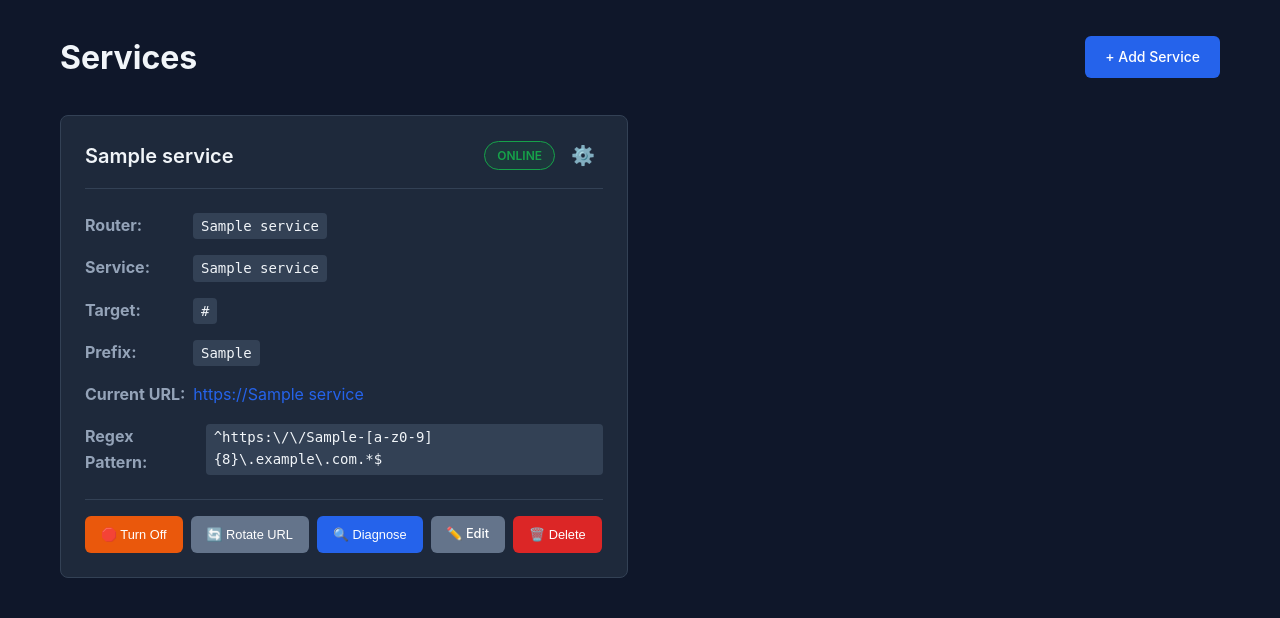
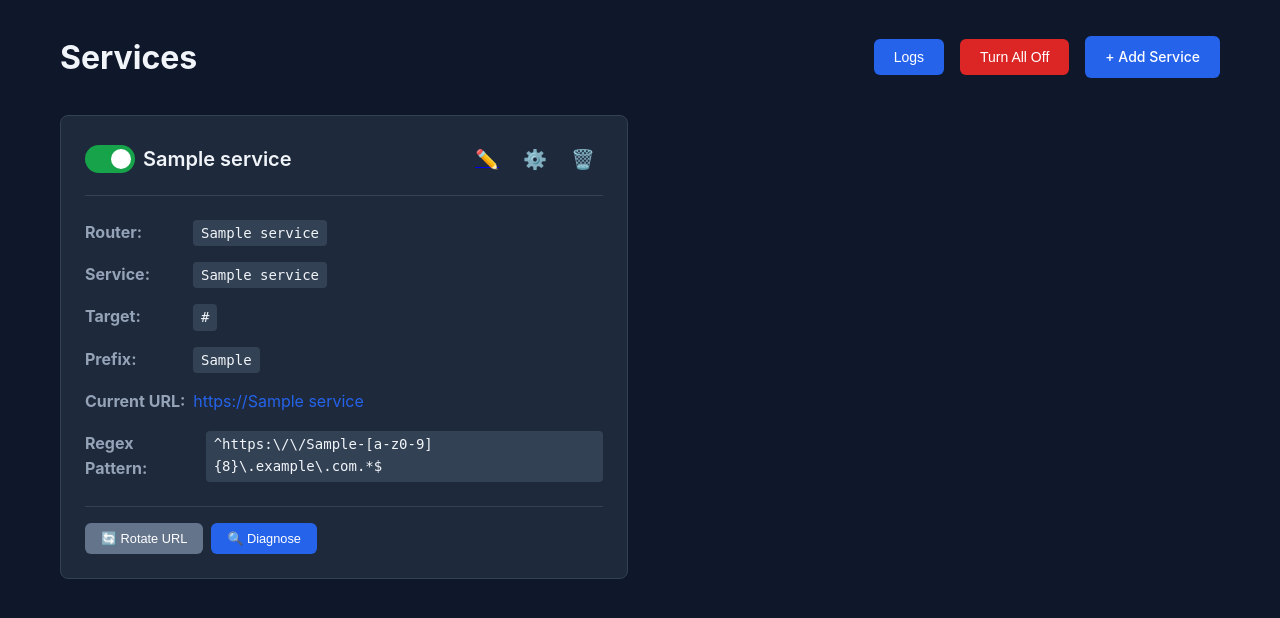
Before and after one commit to m1ckyb/Traefik-Route-Control, a Flask app: page / in a window 1280 px wide. Shown: the part 75-693 px from the top of the page. Run offline with Flask 3, Linux system fonts and the light colour scheme; a user stored in the database is signed in; data comes from the database, SQL or seed files in the repository; tables that the repository leaves empty hold one stand-in row (values such as "Sample post").

Commit message:
Add logging, global service controls, and UI improvements
Introduces application-wide logging to a file and exposes logs via a new /api/logs endpoint and modal in the UI. Adds global 'Turn All On/Off' service controls with supporting API endpoints. Refactors Cloudflare Origin Rule management for multiple services, improves service toggle UX with switch controls and loading states, and enhances the UI with new styles and actions. Also adds a Docker dev workflow for CI.

```diff
--- a/main.py
+++ b/main.py
@@ -37,6 +37,34 @@ import database as db
 # Import DATA_DIR for secret key storage
 from database import DATA_DIR
 
+# --- LOGGING SETUP ---
+class Tee(object):
+    def __init__(self, *files):
+        self.files = files
+    def write(self, obj):
+        for f in self.files:
+            try:
+                f.write(obj)
+                f.flush()
+            except: pass
+    def flush(self):
+        for f in self.files:
+            try: f.flush()
+            except: pass
+
+LOG_FILE = os.path.join(DATA_DIR, 'app.log')
+# Truncate log file on startup and redirect stdout/stderr
+try:
+    with open(LOG_FILE, 'w', encoding='utf-8') as f:
+        f.write(f"--- Log Started at {time.ctime()} ---\n")
+
+    log_file_handle = open(LOG_FILE, 'a', encoding='utf-8')
+    sys.stdout = Tee(sys.stdout, log_file_handle)
+    sys.stderr = Tee(sys.stderr, log_file_handle)
+except Exception as e:
+    print(f"⚠️ Failed to setup logging: {e}")
+# ---------------------
+
 # Suppress InsecureRequestWarning for UniFi self-signed certs
 urllib3.disable_warnings(urllib3.exceptions.InsecureRequestWarning)
 
@@ -109,8 +137,6 @@ def migrate_env_to_db():
 env_path = os.path.join(script_dir, ".env")
 if os.path.exists(env_path):
     load_dotenv(env_path)
-    # Migrate settings from .env to database
-    migrate_env_to_db()
 
 def get_setting(key, required=True):
     """Get a setting from database.
@@ -620,27 +646,40 @@ def turn_off_service(service_id):
             print("   No DNS records found to clean.")
 
     print("🔹 Cleaning up Origin Rule...")
-    origin_rule_base_name = get_setting("ORIGIN_RULE_NAME", required=False) or "Service Rotation"
-    service_origin_rule_name = f"{origin_rule_base_name} - {service['name']}"
+    origin_rule_name = get_setting("ORIGIN_RULE_NAME", required=False) or "Service Rotation"
+
+    # Get all currently enabled services to build the list of hostnames
+    all_services = db.get_all_services()
+    # Exclude the service being turned off
+    active_hostnames = [s['current_hostname'] for s in all_services if s['enabled'] and s['current_hostname'] and s['id'] != service_id]
 
     ruleset_data = cf_request("GET", "rulesets/phases/http_request_origin/entrypoint")
     if ruleset_data:
         rules = ruleset_data.get('result', {}).get('rules', [])
-        target_rule = next((r for r in rules if r.get('description') == service_origin_rule_name), None)
+        target_rule = next((r for r in rules if r.get('description') == origin_rule_name), None)
+        ruleset_id = ruleset_data.get('result', {}).get('id')
 
         if target_rule:
-            # Remove this service's rule from the ruleset
-            remaining_rules = [r for r in rules if r.get('description') != service_origin_rule_name]
-            ruleset_id = ruleset_data.get('result', {}).get('id')
-
-            rules_data = {"rules": remaining_rules}
-            result = cf_request("PUT", f"rulesets/{ruleset_id}", rules_data)
-            if result:
-                print(f"   Deleted Origin Rule: {service_origin_rule_name}")
+            if active_hostnames:
+                # Update the rule with the remaining hostnames
+                host_list = " ".join(f'"{h}"' for h in active_hostnames)
+                new_expression = f"http.host in {{{host_list}}}"
+
+                update_data = {
+                    "expression": new_expression,
+                    "description": origin_rule_name,
+                    "action": target_rule['action'],
+                    "action_parameters": target_rule['action_parameters'],
+                    "enabled": True
+                }
+                cf_request("PATCH", f"rulesets/{ruleset_id}/rules/{target_rule['id']}", update_data)
+                print(f"   Updated Origin Rule with remaining hosts: {origin_rule_name}")
             else:
-                print(f"   ⚠️ Warning: Failed to delete Origin Rule")
+                # No active services left, delete the rule
+                cf_request("DELETE", f"rulesets/{ruleset_id}/rules/{target_rule['id']}")
+                print(f"   Deleted Origin Rule as no services are active: {origin_rule_name}")
         else:
-            print(f"   No Origin Rule found for {service['name']}")
+            print(f"   No Origin Rule found to clean up.")
 
     print("🔹 Updating Home Assistant...")
     update_hass("Disabled", service['name'], service.get('hass_entity_id'))
@@ -714,44 +753,49 @@ def turn_on_service(service_id):
         return {"error": "Failed to create DNS record"}
 
     print("🔹 Updating Origin Rule...")
-    # Create a per-service origin rule name to avoid conflicts
-    origin_rule_base_name = get_setting("ORIGIN_RULE_NAME", required=False) or "Service Rotation"
-    service_origin_rule_name = f"{origin_rule_base_name} - {service['name']}"
+    origin_rule_name = get_setting("ORIGIN_RULE_NAME", required=False) or "Service Rotation"
+
+    # Get all currently enabled services to build the list of hostnames
+    all_services = db.get_all_services()
+    active_hostnames = [s['current_hostname'] for s in all_services if s['enabled'] and s['current_hostname']]
+
+    # Add the new hostname to the list
+    if full_hostname not in active_hostnames:
+        active_hostnames.append(full_hostname)
+
+    # Format for Cloudflare API
+    host_list = " ".join(f'"{h}"' for h in active_hostnames)
+    new_expression = f"http.host in {{{host_list}}}"
 
     ruleset_data = cf_request("GET", "rulesets/phases/http_request_origin/entrypoint")
 
     if ruleset_data:
         rules = ruleset_data.get('result', {}).get('rules', [])
-        target_rule = next((r for r in rules if r.get('description') == service_origin_rule_name), None)
+        target_rule = next((r for r in rules if r.get('description') == origin_rule_name), None)
         ruleset_id = ruleset_data.get('result', {}).get('id')
 
         if target_rule:
-            # Update existing rule for this service
-            action_params = target_rule.get('action_parameters', {})
-
-            # Set the destination port for origin
-            if 'origin' not in action_params:
-                action_params['origin'] = {}
-            action_params['origin']['port'] = random_port
-
+            # Update existing rule
             update_data = {
-                "expression": f"http.host eq \"{full_hostname}\"",
-                "description": service_origin_rule_name,
+                "expression": new_expression,
+                "description": origin_rule_name,
                 "action": target_rule['action'],
-                "action_parameters": action_params,
+                "action_parameters": target_rule['action_parameters'],
                 "enabled": True
             }
+            # Also update the port in the action parameters
+            if 'origin' not in update_data['action_parameters']:
+                update_data['action_parameters']['origin'] = {}
+            update_data['action_parameters']['origin']['port'] = random_port
+
             cf_request("PATCH", f"rulesets/{ruleset_id}/rules/{target_rule['id']}", update_data)
-            print(f"   Updated existing Origin Rule: {service_origin_rule_name}")
+            print(f"   Updated existing Origin Rule: {origin_rule_name}")
         else:
-            # Create a new rule for this service
-            # Try to get action from any existing rule as a template, or use default
-            existing_action = rules[0].get('action', DEFAULT_ORIGIN_ACTION) if rules else DEFAULT_ORIGIN_ACTION
-
+            # Create a new rule
             new_rule_data = {
-                "expression": f"http.host eq \"{full_hostname}\"",
-                "description": service_origin_rule_name,
-                "action": existing_action,
+                "expression": new_expression,
+                "description": origin_rule_name,
+                "action": "route",
                 "action_parameters": {
                     "origin": {
                         "port": random_port
@@ -760,15 +804,13 @@ def turn_on_service(service_id):
                 "enabled": True
             }
 
-            # Get existing rules to properly position the new rule
             rules_data = {
                 "rules": rules + [new_rule_data]
             }
 
-            # Update the ruleset with the new rule appended
             result = cf_request("PUT", f"rulesets/{ruleset_id}", rules_data)
             if result:
-                print(f"   Created new Origin Rule: {service_origin_rule_name}")
+                print(f"   Created new Origin Rule: {origin_rule_name}")
             else:
                 print(f"   ⚠️ Warning: Failed to create Origin Rule")
 
@@ -1543,8 +1585,7 @@ def api_diagnose_service(service_id):
     if service.get('current_hostname'):
         domain_root = get_setting("DOMAIN_ROOT", required=False)
         if domain_root:
-            subdomain = service['current_hostname'].replace(f".{domain_root}", "")
-            records = cf_request("GET", f"dns_records?type=A&name={subdomain}")
+            records = cf_request("GET", f"dns_records?type=A&name={service['current_hostname']}")
 
             if records and records.get('result'):
                 dns_record = records['result'][0]
@@ -1559,7 +1600,7 @@ def api_diagnose_service(service_id):
                 diagnostics["checks"]["dns"] = {
                     "status": "fail",
                     "message": "DNS record not found in Cloudflare",
-                    "expected_name": subdomain
+                    "expected_name": service['current_hostname']
                 }
         else:
             diagnostics["checks"]["dns"] = {
@@ -1574,27 +1615,37 @@ def api_diagnose_service(service_id):
 
     # Check Cloudflare Origin Rule
     if service.get('current_hostname'):
-        origin_rule_base_name = get_setting("ORIGIN_RULE_NAME", required=False) or "Service Rotation"
-        service_origin_rule_name = f"{origin_rule_base_name} - {service['name']}"
+        origin_rule_name = get_setting("ORIGIN_RULE_NAME", required=False) or "Service Rotation"
 
         ruleset_data = cf_request("GET", "rulesets/phases/http_request_origin/entrypoint")
         if ruleset_data:
             rules = ruleset_data.get('result', {}).get('rules', [])
-            target_rule = next((r for r in rules if r.get('description') == service_origin_rule_name), None)
+            target_rule = next((r for r in rules if r.get('description') == origin_rule_name), None)
 
             if target_rule:
-                port = target_rule.get('action_parameters', {}).get('origin', {}).get('port')
-                diagnostics["checks"]["origin_rule"] = {
-                    "status": "ok",
-                    "message": "Origin rule exists",
-                    "port": port,
-                    "enabled": target_rule.get('enabled')
-                }
+                # Check if hostname is in expression
+                expression = target_rule.get('expression', '')
+                hostname = service['current_hostname']
+
+                if f'"{hostname}"' in expression:
+                    port = target_rule.get('action_parameters', {}).get('origin', {}).get('port')
+                    diagnostics["checks"]["origin_rule"] = {
+                        "status": "ok",
+                        "message": "Origin rule exists and includes hostname",
+                        "port": port,
+                        "enabled": target_rule.get('enabled')
+                    }
+                else:
+                    diagnostics["checks"]["origin_rule"] = {
+                        "status": "warning",
+                        "message": "Origin rule exists but hostname missing from expression",
+                        "expression": expression
+                    }
             else:
                 diagnostics["checks"]["origin_rule"] = {
                     "status": "warning",
                     "message": "Origin rule not found",
-                    "expected_description": service_origin_rule_name
+                    "expected_description": origin_rule_name
                 }
         else:
             diagnostics["checks"]["origin_rule"] = {
@@ -1710,6 +1761,40 @@ def api_delete_service(service_id):
     db.delete_service(service_id)
     return jsonify({"message": "Service deleted successfully"})
 
+@app.route('/api/logs', methods=['GET'])
+@api_key_or_login_required
+def api_get_logs():
+    try:
+        if os.path.exists(LOG_FILE):
+            with open(LOG_FILE, 'r', encoding='utf-8') as f:
+                content = f.read()
+            return jsonify({"logs": content})
+        return jsonify({"logs": "Log file empty or not found."})
+    except Exception as e:
+        return jsonify({"error": str(e)}), 500
+
+@app.route('/api/services/all/on', methods=['POST'])
+@api_key_or_login_required
+def api_turn_on_all():
+    services = db.get_all_services()
+    results = []
+    for service in services:
+        if not service['enabled']:
+            result = turn_on_service(service['id'])
+            results.append(result)
+    return jsonify({"results": results})
+
+@app.route('/api/services/all/off', methods=['POST'])
+@api_key_or_login_required
+def api_turn_off_all():
+    services = db.get_all_services()
+    results = []
+    for service in services:
+        if service['enabled']:
+            result = turn_off_service(service['id'])
+            results.append(result)
+    return jsonify({"results": results})
+
 # Legacy API endpoints for backward compatibility
 @app.route('/api/turn_on', methods=['POST'])
 @api_key_or_login_required
@@ -1788,6 +1873,9 @@ if __name__ == "__main__":
     parser.add_argument("action", choices=["on", "off", "status", "rotate", "serve"],
                         help="Action to perform", default="serve", nargs="?")
     args = parser.parse_args()
+
+    # Ensure environment is migrated/setup before any action
+    migrate_env_to_db()
 
     if args.action == "status":
         s = get_status()
--- a/static/css/style.css
+++ b/static/css/style.css
@@ -125,6 +125,12 @@ body {
     font-weight: 700;
 }
 
+.header-actions {
+    display: flex;
+    gap: 1rem;
+    align-items: center;
+}
+
 /* Buttons */
 .btn {
     display: inline-block;
@@ -200,17 +206,28 @@ body {
 
 .service-header {
     display: flex;
-    justify-content: space-between;
+    justify-content: flex-start;
     align-items: center;
     margin-bottom: 1rem;
     padding-bottom: 1rem;
     border-bottom: 1px solid var(--border);
 }
 
+.service-header > div:first-child {
+    display: flex;
+    align-items: center;
+    gap: 0.5rem;
+}
+
 .service-header-right {
     display: flex;
     align-items: center;
     gap: 0.5rem;
+    margin-left: auto;
+}
+
+.service-header-right .status-badge {
+    display: none;
 }
 
 .service-header h3 {
@@ -772,3 +789,104 @@ body {
 .btn-info:hover {
     background: var(--primary-dark);
 }
+
+/* Switch toggle */
+.switch {
+    position: relative;
+    display: inline-block;
+    width: 50px;
+    height: 28px;
+}
+
+.switch input {
+    opacity: 0;
+    width: 0;
+    height: 0;
+}
+
+.slider {
+    position: absolute;
+    cursor: pointer;
+    top: 0;
+    left: 0;
+    right: 0;
+    bottom: 0;
+    background-color: var(--secondary);
+    -webkit-transition: .4s;
+    transition: .4s;
+}
+
+.slider:before {
+    position: absolute;
+    content: "";
+    height: 20px;
+    width: 20px;
+    left: 4px;
+    bottom: 4px;
+    background-color: white;
+    -webkit-transition: .4s;
+    transition: .4s;
+}
+
+input:checked + .slider {
+    background-color: var(--success);
+}
+
+input:focus + .slider {
+    box-shadow: 0 0 1px var(--success);
+}
+
+input:checked + .slider:before {
+    -webkit-transform: translateX(22px);
+    -ms-transform: translateX(22px);
+    transform: translateX(22px);
+}
+
+.slider.round {
+    border-radius: 34px;
+}
+
+.slider.round:before {
+    border-radius: 50%;
+}
+
+.service-header {
+    gap: 0.5rem;
+}
+
+.btn-icon.btn-danger {
+    color: var(--danger);
+}
+.btn-icon.btn-danger:hover {
+    color: white;
+    background: var(--danger);
+}
+
+.service-card.loading-state {
+    opacity: 0.5;
+    pointer-events: none;
+}
+
+.modal-lg {
+    max-width: 1000px;
+}
+
+.log-viewer {
+    background-color: #1e1e1e;
+    color: #00ff00;
+    font-family: 'Consolas', 'Monaco', monospace;
+    padding: 1rem;
+    border-radius: 0.375rem;
+    height: 500px;
+    overflow-y: auto;
+    white-space: pre-wrap;
+    font-size: 0.875rem;
+    border: 1px solid #333;
+}
+
+.modal-actions {
+    margin-top: 1rem;
+    display: flex;
+    justify-content: flex-end;
+    gap: 1rem;
+}
--- a/static/js/main.js
+++ b/static/js/main.js
@@ -2,9 +2,12 @@
 async function toggleService(serviceId, enable, event) {
     const action = enable ? 'on' : 'off';
 
-    const btn = event.target;
-    btn.disabled = true;
-    btn.textContent = enable ? '⏳ Enabling...' : '⏳ Disabling...';
+    const switchInput = event.target;
+    switchInput.disabled = true;
+
+    // Find the parent service card to show a loading state
+    const serviceCard = switchInput.closest('.service-card');
+    serviceCard.classList.add('loading-state');
 
     try {
         const response = await fetch(`/api/services/${serviceId}/${action}`, {
@@ -14,19 +17,21 @@ async function toggleService(serviceId, enable, event) {
         const data = await response.json();
 
         if (response.ok) {
-            // Show success toast notification
             showNotification(data.message, 'success');
-            // Reload after a short delay to show the toast
             setTimeout(() => window.location.reload(), 1000);
         } else {
             showNotification('Error: ' + (data.error || 'Unknown error occurred'), 'error');
-            btn.disabled = false;
-            btn.textContent = enable ? '🚀 Turn On' : '🛑 Turn Off';
+            // Revert the switch state on failure
+            switchInput.checked = !enable;
+            switchInput.disabled = false;
+            serviceCard.classList.remove('loading-state');
         }
     } catch (error) {
         showNotification('Error: ' + error.message, 'error');
-        btn.disabled = false;
-        btn.textContent = enable ? '🚀 Turn On' : '🛑 Turn Off';
+        // Revert the switch state on failure
+        switchInput.checked = !enable;
+        switchInput.disabled = false;
+        serviceCard.classList.remove('loading-state');
     }
 }
 
--- a/templates/index.html
+++ b/templates/index.html
@@ -3,7 +3,11 @@
 {% block content %}
 <div class="header-row">
     <h2>Services</h2>
-    <a href="/services/new" class="btn btn-primary">+ Add Service</a>
+    <div class="header-actions">
+        <button onclick="showLogs()" class="btn btn-info">Logs</button>
+        <button id="global-toggle-btn" class="btn btn-secondary" style="display: none;">Global Power</button>
+        <a href="/services/new" class="btn btn-primary">+ Add Service</a>
+    </div>
 </div>
 
 {% if services %}
@@ -11,13 +15,23 @@
     {% for service in services %}
     <div class="service-card" data-service-id="{{ service.id }}">
         <div class="service-header">
-            <h3>{{ service.name }}</h3>
+            <div class="service-title-switch">
+                <label class="switch">
+                    <input type="checkbox" {% if service.enabled %}checked{% endif %} onchange="toggleService({{ service.id }}, this.checked, event)">
+                    <span class="slider round"></span>
+                </label>
+                <h3>{{ service.name }}</h3>
+            </div>
             <div class="service-header-right">
                 <span class="status-badge {% if service.enabled %}status-online{% else %}status-offline{% endif %}">
                     {% if service.enabled %}ONLINE{% else %}OFFLINE{% endif %}
                 </span>
+                <a href="/services/{{ service.id }}/edit" class="btn-icon" title="Edit Service">✏️</a>
                 <button class="btn-icon" data-service-id="{{ service.id }}" data-service-name="{{ service.name }}" title="Home Assistant Settings">
                     ⚙️
+                </button>
+                <button class="btn-icon btn-danger" data-service-name="{{ service.name | e }}" onclick="deleteService({{ service.id }}, this.dataset.serviceName)" title="Delete Service">
+                    🗑️
                 </button>
             </div>
         </div>
@@ -51,24 +65,13 @@
 
         <div class="service-actions">
             {% if service.enabled %}
-            <button class="btn btn-warning" onclick="toggleService({{ service.id }}, false, event)">
-                🛑 Turn Off
-            </button>
             <button class="btn btn-secondary" onclick="rotateService({{ service.id }}, event)">
                 🔄 Rotate URL
             </button>
             <button class="btn btn-info" onclick="diagnoseService({{ service.id }}, event)">
                 🔍 Diagnose
             </button>
-            {% else %}
-            <button class="btn btn-success" onclick="toggleService({{ service.id }}, true, event)">
-                🚀 Turn On
-            </button>
             {% endif %}
-            <a href="/services/{{ service.id }}/edit" class="btn btn-secondary">✏️ Edit</a>
-            <button class="btn btn-danger" data-service-name="{{ service.name | e }}" onclick="deleteService({{ service.id }}, this.dataset.serviceName)">
-                🗑️ Delete
-            </button>
         </div>
     </div>
     {% endfor %}
@@ -110,4 +113,84 @@
     </div>
 </div>
 
+<!-- Logs Modal -->
+<div id="logsModal" class="modal">
+    <div class="modal-content modal-lg">
+        <div class="modal-header">
+            <h3>System Logs</h3>
+            <span class="modal-close" onclick="closeLogsModal()">&times;</span>
+        </div>
+        <div class="modal-body">
+            <div class="log-viewer" id="logContent">Loading logs...</div>
+            <div class="modal-actions">
+                <button class="btn btn-secondary" onclick="fetchLogs()">Refresh</button>
+                <button class="btn btn-primary" onclick="closeLogsModal()">Close</button>
+            </div>
+        </div>
+    </div>
+</div>
+
+<script>
+document.addEventListener('DOMContentLoaded', function() {
+    const checkboxes = document.querySelectorAll('.service-title-switch input[type="checkbox"]');
+    const btn = document.getElementById('global-toggle-btn');
+
+    if (checkboxes.length > 0) {
+        btn.style.display = 'inline-block';
+        // Check if all services are currently enabled
+        const allOn = Array.from(checkboxes).every(cb => cb.checked);
+
+        if (allOn) {
+            btn.textContent = 'Turn All Off';
+            btn.className = 'btn btn-danger';
+            btn.onclick = turnAllOff;
+        } else {
+            btn.textContent = 'Turn All On';
+            btn.className = 'btn btn-success';
+            btn.onclick = turnAllOn;
+        }
+    }
+});
+
+function turnAllOn() {
+    if (confirm('Are you sure you want to turn ON all services?')) {
+        fetch('/api/services/all/on', { method: 'POST' })
+            .then(response => response.json())
+            .then(data => window.location.reload());
+    }
+}
+
+function turnAllOff() {
+    if (confirm('Are you sure you want to turn OFF all services?')) {
+        fetch('/api/services/all/off', { method: 'POST' })
+            .then(response => response.json())
+            .then(data => window.location.reload());
+    }
+}
+
+function showLogs() {
+    document.getElementById('logsModal').style.display = 'block';
+    fetchLogs();
+}
+
+function closeLogsModal() {
+    document.getElementById('logsModal').style.display = 'none';
+}
+
+function fetchLogs() {
+    const logContent = document.getElementById('logContent');
+
+    fetch('/api/logs')
+        .then(response => response.json())
+        .then(data => {
+            if (data.logs) {
+                logContent.textContent = data.logs;
+                logContent.scrollTop = logContent.scrollHeight;
+            } else if (data.error) {
+                logContent.textContent = 'Error: ' + data.error;
+            }
+        });
+}
+</script>
+
 {% endblock %}
```
Also changed, not shown: .github/workflows/docker-dev.yml (added).
